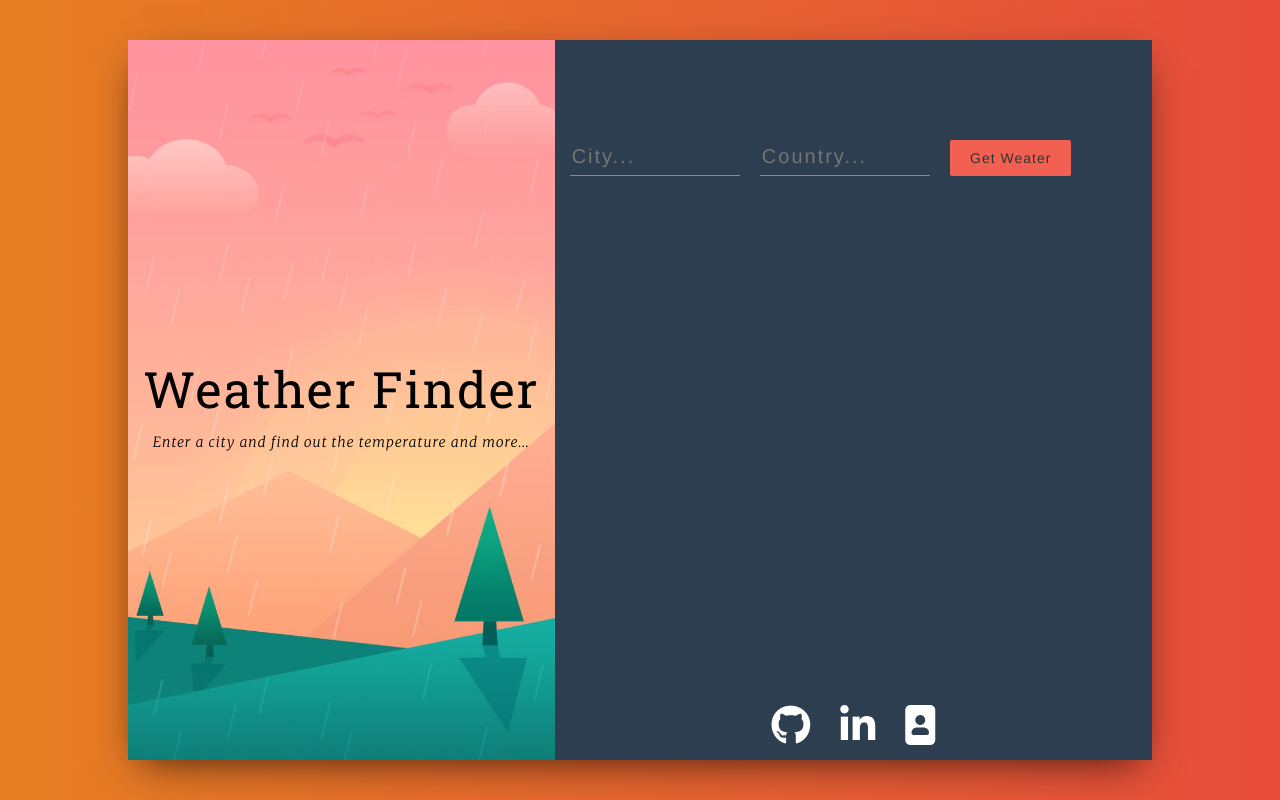
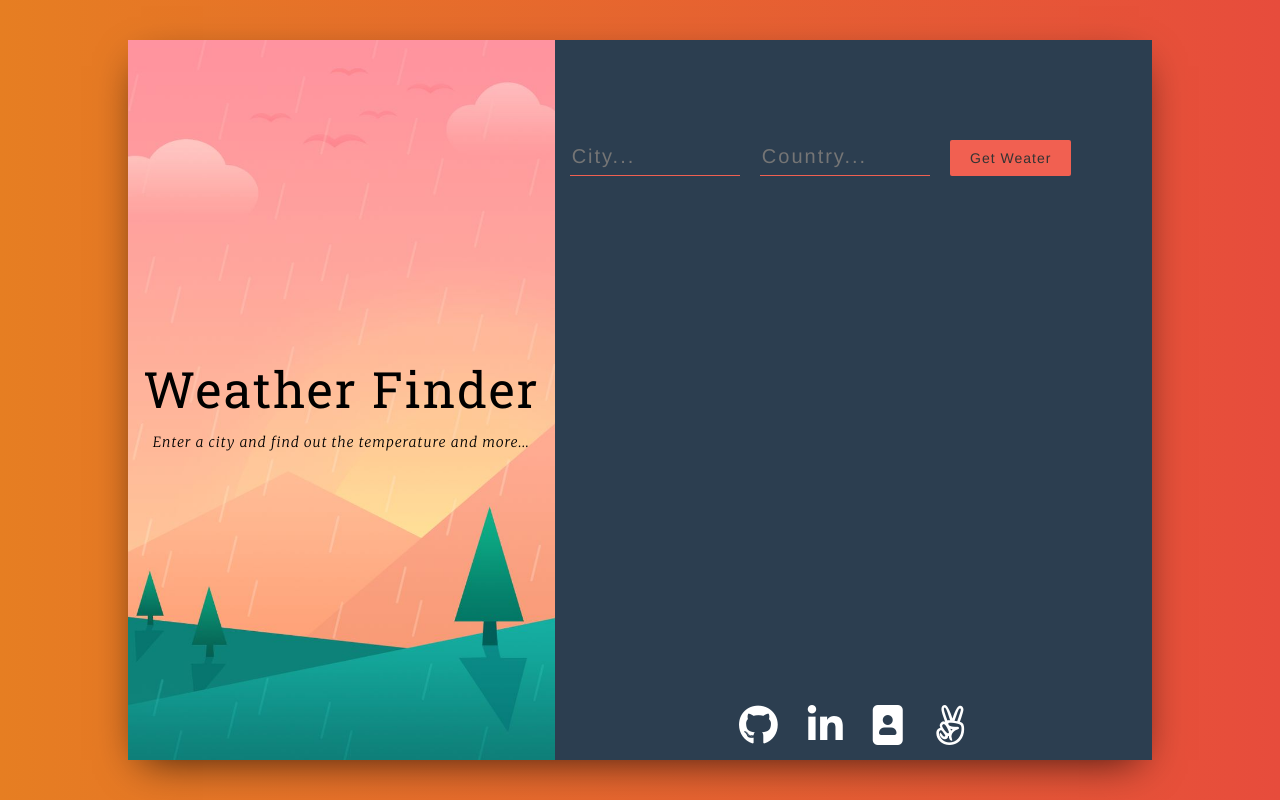
Before and after one commit to StephenLi305/WeatherApp, a React (Create React App) app: page / in a window 1280 px wide. Built offline with nearby package versions, Linux system fonts and the light colour scheme.

Commit message:
added AL in footer

```diff
--- a/src/components/footer.jsx
+++ b/src/components/footer.jsx
@@ -7,6 +7,7 @@ const Footer = () => {
             <a href="https://github.com/StephenLi305" target="_blank" rel="noopener noreferrer"><i className="fab fa-github"></i></a>
             <a href="https://www.linkedin.com/in/stephenli305/" target="_blank" rel="noopener noreferrer"><i className="fab fa-linkedin-in"></i></a>
             <a href="https://stephenli.fun/" target="_blank" rel="noopener noreferrer"><i className="fas fa-portrait"></i></a>
+            <a href="https://angel.co/stephen-li-15" target="_blank" rel="noopener noreferrer"><i className="fab fa-angellist"></i></a>
         </div>
     )
 
```
